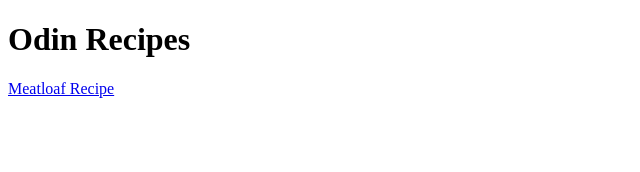
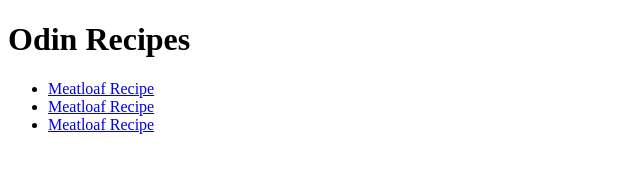
Before and after one commit to naftalmambo/odin-recipes, a plain HTML site: page index.html in a window 1280 px wide. Shown: the whole page, without its empty margins (0-640 px from the left). Drawn offline with Linux system fonts and the light colour scheme.

Commit message:
j -Add meatloaf photo -Add two paragraphs describing the recipe -Create nav links to the 3 recipes

```diff
--- a/index.html
+++ b/index.html
@@ -7,7 +7,14 @@
 </head>
 <body>
     <h1>Odin Recipes</h1>
-    <a href="recipes/meatloaf.html">Meatloaf Recipe</a>
+    <nav>
+    <ul>
 
+    <li><a href="recipes/meatloaf.html">Meatloaf Recipe</a></li>
+    <li><a href="recipes/meatloaf.html">Meatloaf Recipe</a></li>
+    <li><a href="recipes/meatloaf.html">Meatloaf Recipe</a></li>
+
+    </ul>
+    </nav>
 </body>
 </html>
```
Also changed, not shown: recipes/meatloaf.html (+13 -0 lines), images/meatloaf.webp (added).
